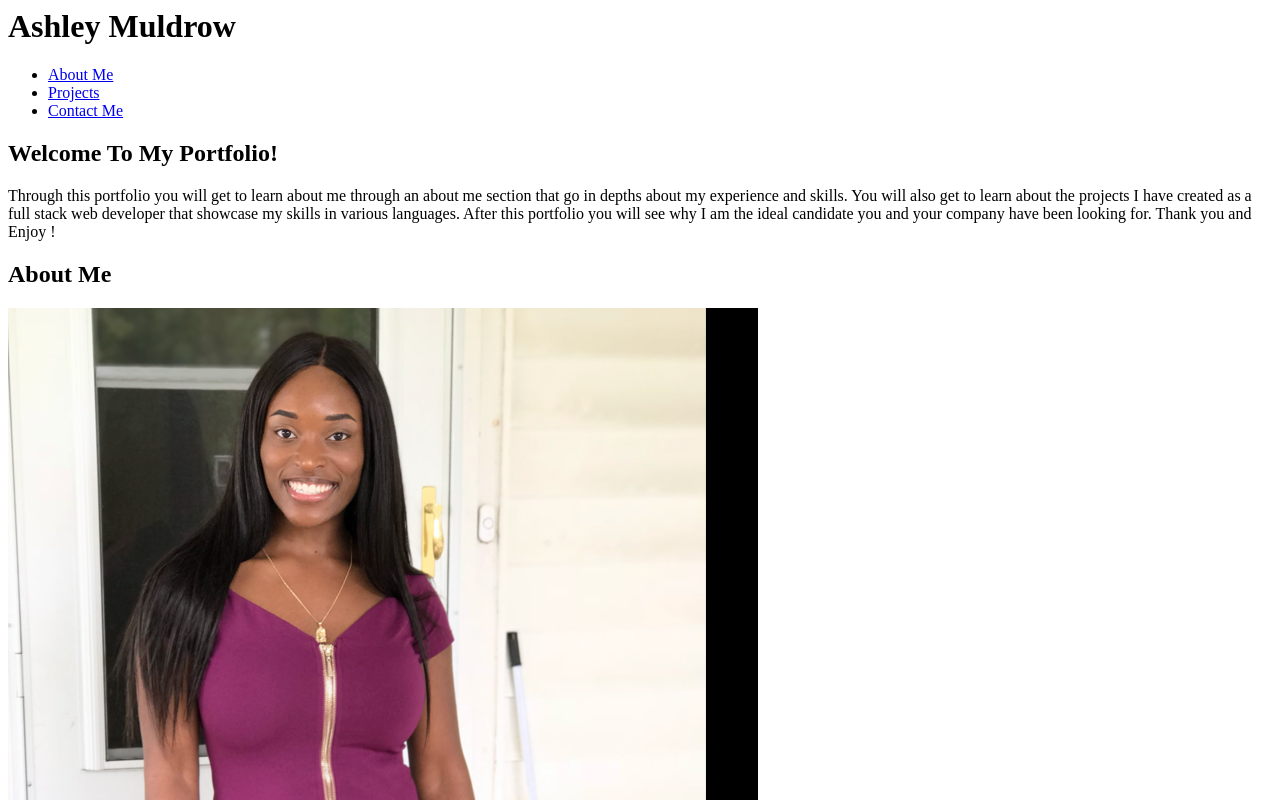
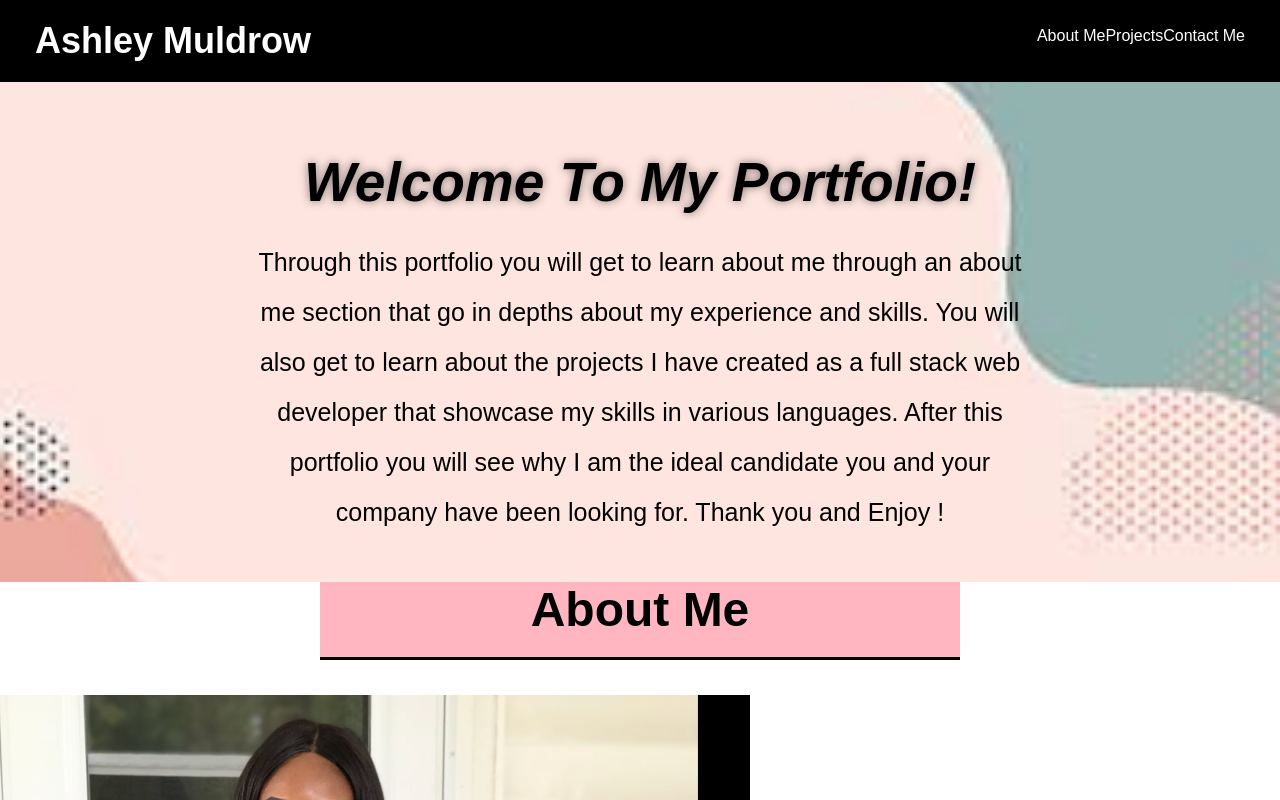
Before and after one commit to amuldrow/Portfolio-Ashley, a plain HTML site: page index.html in a window 1280 px wide. Shown: the top 800 px of the page. Drawn offline with Linux system fonts and the light colour scheme.

Commit message:
section style

```diff
--- a/assets/css/styles.css
+++ b/assets/css/styles.css
@@ -1,3 +1,99 @@
 * {
     box-sizing: border-box;
+    margin: 0;
+    padding: 0;
 }
+
+body {
+    color: black;
+    font-family: Arial, Helvetica, sans-serif;
+}
+
+/*Header-Nav Styles*/
+
+header {
+    padding: 20px 35px;
+    background-color:black;
+    display: flex;
+    justify-content: space-between;
+    flex-wrap: wrap;
+    position: sticky;
+    position: -webkit-sticky;
+    top: 0;
+    z-index: 9999;
+}
+
+header h1 {
+    font-weight: bold;
+    margin: 0;
+    font-size: 36px;
+    color: white;
+    text-shadow: blue;
+}
+
+header a {
+    text-decoration: none;
+    color:white;
+}
+
+header nav {
+    margin: 7px 0;
+}
+
+header nav ul{
+    display: flex;
+    flex-wrap: wrap;
+    justify-content:space-between;
+    align-items:center;
+    list-style: none;
+}
+
+header nav ul li a:hover {
+    background: hotpink;
+    color: white;
+    border-radius: 15px;
+    text-shadow: lightpink;
+}
+
+/* Hero styles */
+.hero {
+    background-image: url('../images/colorfulbg.jpg');
+    background-size: cover;
+    display: flex;
+    justify-content: center;
+    flex-wrap: wrap;
+    align-items: flex-start;
+    background-attachment: fixed;
+    background-position: 80%;
+}
+.hero-subtitle {
+    width: 60%;
+    text-align: center;
+    margin: 3.5%;
+    color: black;
+    font-size: 25px;
+    line-height: 2;
+}
+ .hero-subtitle h2 {
+    font-style:oblique;
+    font-size: 55px;
+    color: black;
+    text-shadow: 0 0 10px rgba(0,0,0,0.5)
+ }
+
+ /* section styles */
+ .section-title {
+     font-size: 48px;
+     border-bottom: 3px solid;
+     color: black;
+     padding-bottom: 20px;
+     text-align:center;
+     margin: 0 auto 35px auto;
+     width: 50%;
+     background-color: lightpink;
+
+ }
+
+ .primary-border {
+     border-color: black;
+ }
--- a/index.html
+++ b/index.html
@@ -3,7 +3,7 @@
   <head>
      <meta charset="UTF-8" />
      <meta name="viewport" content="width=device-width, initial-scale=1.0"/>
-     <link rel= "style sheet" href="./assets/css/styles.css" />
+     <link rel= "stylesheet" href="./assets/css/styles.css" />
      <title>AshleyMuldrowPortfolio</title>
   </head>
   <!--Header/Nav Bar begins-->
```
Also changed, not shown: assets/images/colorfulbg.jpg (added), assets/images/whitebackground.jpg (added).
